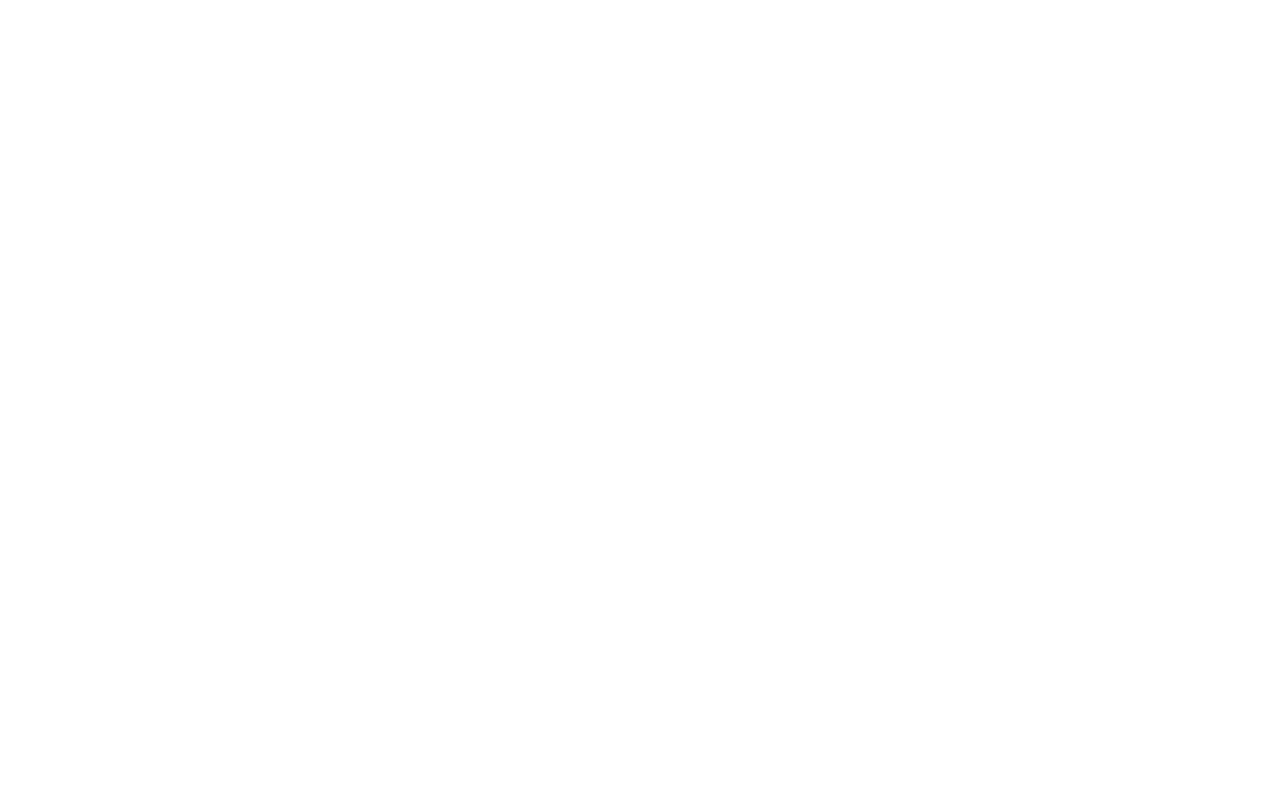
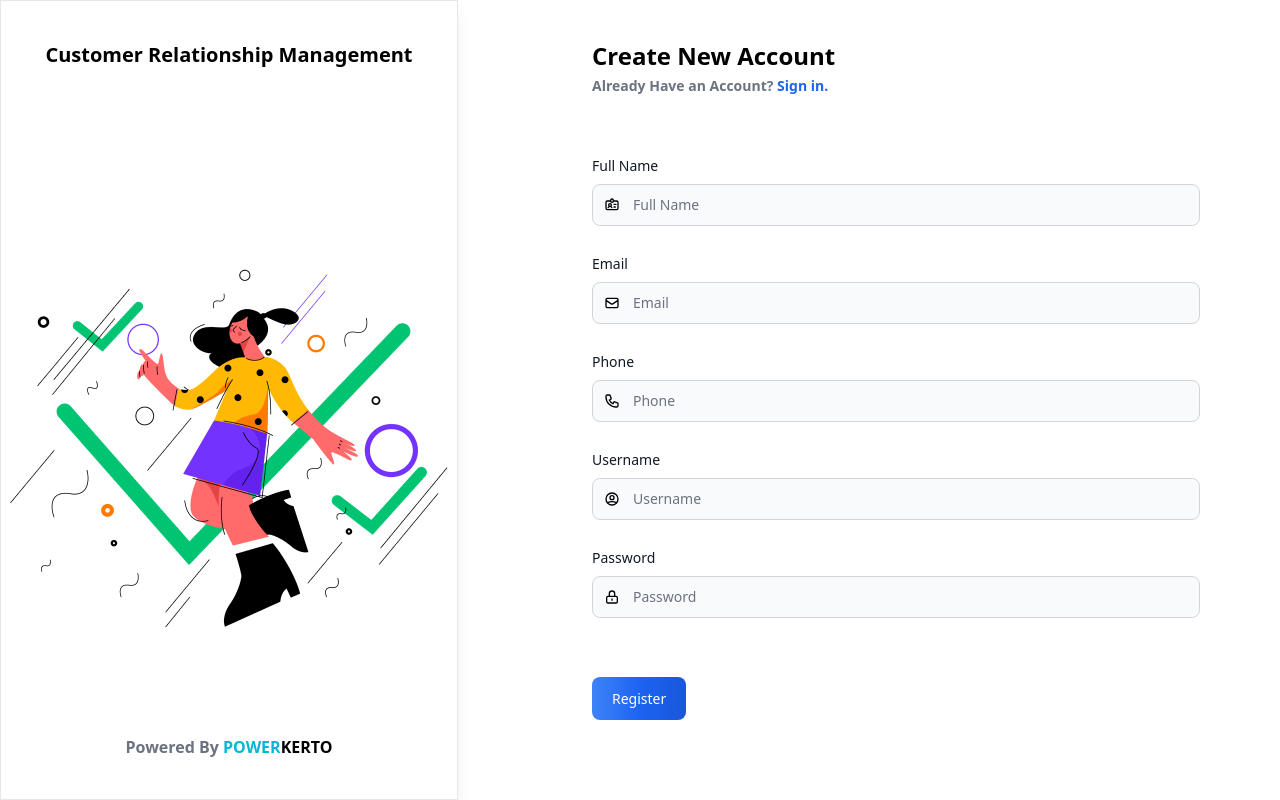
Before and after one commit to k2glyph/crm_office, a React (Create React App) app in the folder frontend/: page /create-account in a window 1280 px wide. Before the commit this address had no page. Built offline with nearby package versions, Linux system fonts and the light colour scheme.

Commit message:
register done

```diff
--- a/frontend/src/App.js
+++ b/frontend/src/App.js
@@ -1,8 +1,9 @@
 import React from "react";
+import './index.css';
 import { Route, Routes } from "react-router-dom";
-import './index.css';
 import Dashboard from "./Pages/Dashboard";
 import Login from "./Pages/Login";
+import Register from "./Pages/Register";
 
 function App() {
   return (
@@ -10,6 +11,7 @@
       <Routes>
         <Route path="/" element={<Login />}/>
         <Route path="/dashboard" element={<Dashboard />}/>
+        <Route path="/create-account" element={<Register />}/>
       </Routes>
     </div>
   );
--- /dev/null
+++ b/frontend/src/Components/Partials/Button/LoginRegitser.js
@@ -0,0 +1,12 @@
+import React from 'react'
+import { Link } from 'react-router-dom'
+
+function LoginRegitser({to, title}) {
+  return (
+    <div>
+        <Link to={to} type='button' className='text-white bg-gradient-to-r from-blue-500 via-blue-600 to-blue-700 hover:bg-gradient-to-br focus:ring-4 focus:outline-none focus:ring-blue-300 font-medium rounded-lg text-sm px-5 py-3 text-center mr-2 mb-2 w-full'>{title}</Link>
+    </div>
+  )
+}
+
+export default LoginRegitser
--- a/frontend/src/Components/Partials/Input/Input.js
+++ b/frontend/src/Components/Partials/Input/Input.js
@@ -6,7 +6,7 @@
         <label htmlFor='Password-adress-icon' className='block mb-2 text-sm font-medium text-gray-900'>{title}</label>
         <div className='relative'>
             <div className='flex absolute inset-y-0 left-0 items-center pl-3 pointer-events-none'>
-            <svg class='w-4 h-4' fill='none' stroke='currentColor' viewBox='0 0 24 24' xmlns='http://www.w3.org/2000/svg'>{icon}</svg>
+                <svg className='w-4 h-4' fill='none' stroke='currentColor' viewBox='0 0 24 24' xmlns='http://www.w3.org/2000/svg'>{icon}</svg>
             </div>
             <input type={type} id='email-adress-icon' className='bg-gray-50 border border-gray-300 text-gray-900 text-sm rounded-lg focus:ring-blue-500 focus:border-blue-500 block w-full pl-10 p-2.5' placeholder={placeholder} />
         </div>
--- a/frontend/src/Pages/Login.js
+++ b/frontend/src/Pages/Login.js
@@ -1,6 +1,6 @@
 import React from 'react'
 import { Link } from 'react-router-dom'
-import Profile from '../Assets/img/Profile.jpg'
+import LoginRegitser from '../Components/Partials/Button/LoginRegitser'
 import Input from '../Components/Partials/Input/Input'
 
 function Login() {
@@ -15,16 +15,17 @@
                     <h1 className='font-bold text-2xl'>Hello,</h1>
                     <h1 className='text-red-600 font-bold text-2xl'>Welcome Back!</h1>
                     <div className='py-10 flex flex-col'>
-                        <Input height={'mb-5'} title={'Username'} icon={<path stroke-linecap="round" stroke-linejoin="round" stroke-width="2" d="M16 7a4 4 0 11-8 0 4 4 0 018 0zM12 14a7 7 0 00-7 7h14a7 7 0 00-7-7z"></path>} placeholder={'Username'} type={'email'}/>
+                        <Input height={'mb-5'} title={'Username'} icon={<path strokeLinecap="round" strokeLinejoin="round" strokeWidth="2" d="M16 7a4 4 0 11-8 0 4 4 0 018 0zM12 14a7 7 0 00-7 7h14a7 7 0 00-7-7z"></path>} placeholder={'Username'} type={'email'}/>
                         <Input title={'Username'} icon={<path strokeLinecap='round' strokeLinejoin='round' strokeWidth='2' d='M12 15v2m-6 4h12a2 2 0 002-2v-6a2 2 0 00-2-2H6a2 2 0 00-2 2v6a2 2 0 002 2zm10-10V7a4 4 0 00-8 0v4h8z'></path>} placeholder={'Username'} type={'password'}/>
+
                         <h1 className='self-end p-2 font-semibold text-gray-500 text-sm'>Forget Password?</h1>
-                        <h1 className='self-end p-2 font-semibold text-gray-500 text-sm'>Don’t have an account? </h1>
-                        <div className='mt-10'>
-                            <Link to='/dashboard' type='button' className='text-white bg-gradient-to-r from-blue-500 via-blue-600 to-blue-700 hover:bg-gradient-to-br focus:ring-4 focus:outline-none focus:ring-blue-300 font-medium rounded-lg text-sm px-5 py-3 text-center mr-2 mb-2 w-full'>Login</Link>
+                        <h1 className='self-center p-2 mt-5 font-semibold text-gray-500 text-sm'>Don’t have an account? <Link to='/create-account' className='text-blue-600'> Sign Up</Link></h1>
+                        <div>
+                            <LoginRegitser to={'/dashboard'} title={'Login'} />
                         </div>
                     </div>
                 </div>
-                <h1 className='font-bold text-gray-500 text-center md:mt-10'>Powered By <span className='text-cyan-500'>POWER<span className='text-black'>KERTO</span></span></h1>
+                <h1 className='font-bold text-gray-500 text-center'>Powered By <span className='text-cyan-500'>POWER<span className='text-black'>KERTO</span></span></h1>
             </div>
         </div>
         <div className='bg-login-img h-96 bg-cover md:w-3/5 md:h-screen '>
--- /dev/null
+++ b/frontend/src/Pages/Register.js
@@ -0,0 +1,41 @@
+import React from 'react'
+import { Link } from 'react-router-dom'
+import Input from '../Components/Partials/Input/Input'
+import RegisterImage from '../Assets/img/RegisterImage.png'
+import LoginRegitser from '../Components/Partials/Button/LoginRegitser'
+
+function Register() {
+  return (
+    <div className='flex flex-col md:flex-row'>
+        <div className='md:relative md:w-2/5 '>
+            <div className='flex flex-col py-10 md:h-screen shadow-lg border md:fixed'>
+                <h1 className='font-bold text-xl text-center pb-10 md:pb-20'>
+                    Customer Relationship Management
+                </h1>
+                <img src={RegisterImage} className='m-auto'/>
+                <h1 className='font-bold text-gray-500 text-center'>Powered By <span className='text-cyan-500'>POWER<span className='text-black'>KERTO</span></span></h1>
+            </div>
+        </div>
+        <div className='md:w-3/5 md:h-screen'>
+            <div className='p-10 md:px-20'>
+                <div className='pb-5'>
+                    <h1 className='font-bold text-xl md:text-2xl pb-1'>Create New Account</h1>
+                    <h4 className='font-bold text-gray-500 text-sm'>Already Have an Account? <Link to='/' className='text-blue-600'>Sign in.</Link></h4>
+                </div>
+                <div className='py-10'>
+                    <Input height={'pb-7'} type={'text'} title={'Full Name'} icon={<path strokeLinecap="round" strokeLinejoin="round" strokeWidth="2" d="M10 6H5a2 2 0 00-2 2v9a2 2 0 002 2h14a2 2 0 002-2V8a2 2 0 00-2-2h-5m-4 0V5a2 2 0 114 0v1m-4 0a2 2 0 104 0m-5 8a2 2 0 100-4 2 2 0 000 4zm0 0c1.306 0 2.417.835 2.83 2M9 14a3.001 3.001 0 00-2.83 2M15 11h3m-3 4h2"></path>} placeholder={'Full Name'}/>
+                    <Input height={'pb-7'} type={'text'} title={'Email'} icon={<path strokeLinecap="round" strokeLinejoin="round" strokeWidth="2" d="M3 8l7.89 5.26a2 2 0 002.22 0L21 8M5 19h14a2 2 0 002-2V7a2 2 0 00-2-2H5a2 2 0 00-2 2v10a2 2 0 002 2z"></path>} placeholder={'Email'}/>
+                    <Input height={'pb-7'} type={'text'} title={'Phone'} icon={<path strokeLinecap="round" strokeLinejoin="round" strokeWidth="2" d="M3 5a2 2 0 012-2h3.28a1 1 0 01.948.684l1.498 4.493a1 1 0 01-.502 1.21l-2.257 1.13a11.042 11.042 0 005.516 5.516l1.13-2.257a1 1 0 011.21-.502l4.493 1.498a1 1 0 01.684.949V19a2 2 0 01-2 2h-1C9.716 21 3 14.284 3 6V5z"></path>} placeholder={'Phone'}/>
+                    <Input height={'pb-7'} type={'text'} title={'Username'} icon={<path strokeLinecap="round" strokeLinejoin="round" strokeWidth="2" d="M5.121 17.804A13.937 13.937 0 0112 16c2.5 0 4.847.655 6.879 1.804M15 10a3 3 0 11-6 0 3 3 0 016 0zm6 2a9 9 0 11-18 0 9 9 0 0118 0z"></path>} placeholder={'Username'}/>
+                    <Input height={'pb-7'} type={'text'} title={'Password'} icon={<path strokeLinecap='round' strokeLinejoin='round' strokeWidth='2' d='M12 15v2m-6 4h12a2 2 0 002-2v-6a2 2 0 00-2-2H6a2 2 0 00-2 2v6a2 2 0 002 2zm10-10V7a4 4 0 00-8 0v4h8z'></path>} placeholder={'Password'}/>
+                </div>
+                <div>
+                    <LoginRegitser to={'/'} title={'Register'}/>
+                </div>
+            </div>
+        </div>
+    </div>
+  )
+}
+
+export default Register
--- a/frontend/tailwind.config.js
+++ b/frontend/tailwind.config.js
@@ -8,6 +8,7 @@
     extend: {
       backgroundImage: {
         'login-img': "url('./Assets/img/LoginImage.png')",
+        'register-img': "url('./Assets/img/RegisterImage.png')",
       }
     },
   },
```
Also changed, not shown: frontend/src/Assets/img/RegisterImage.png (added).
